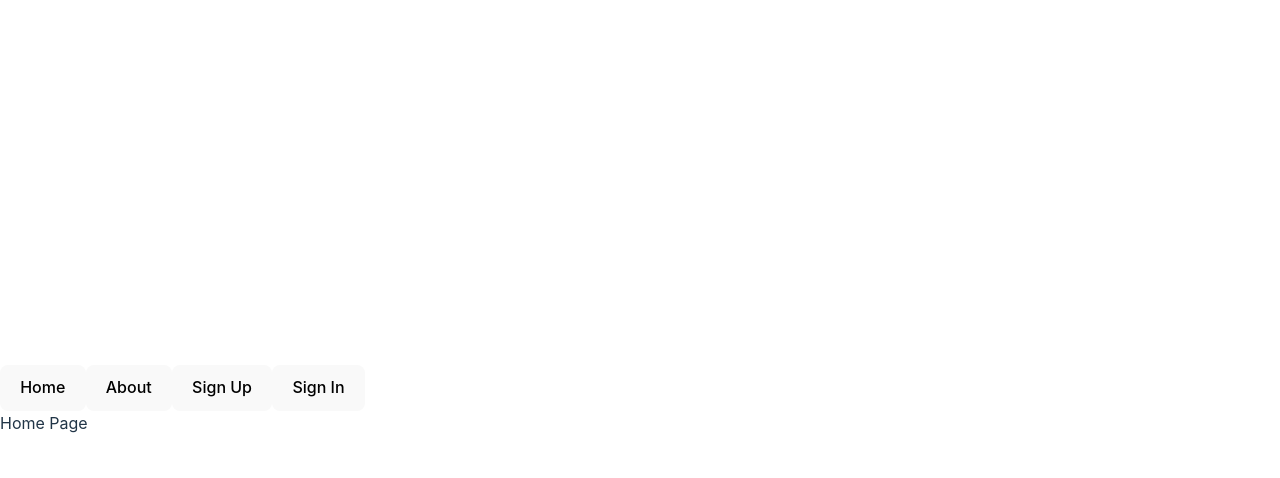
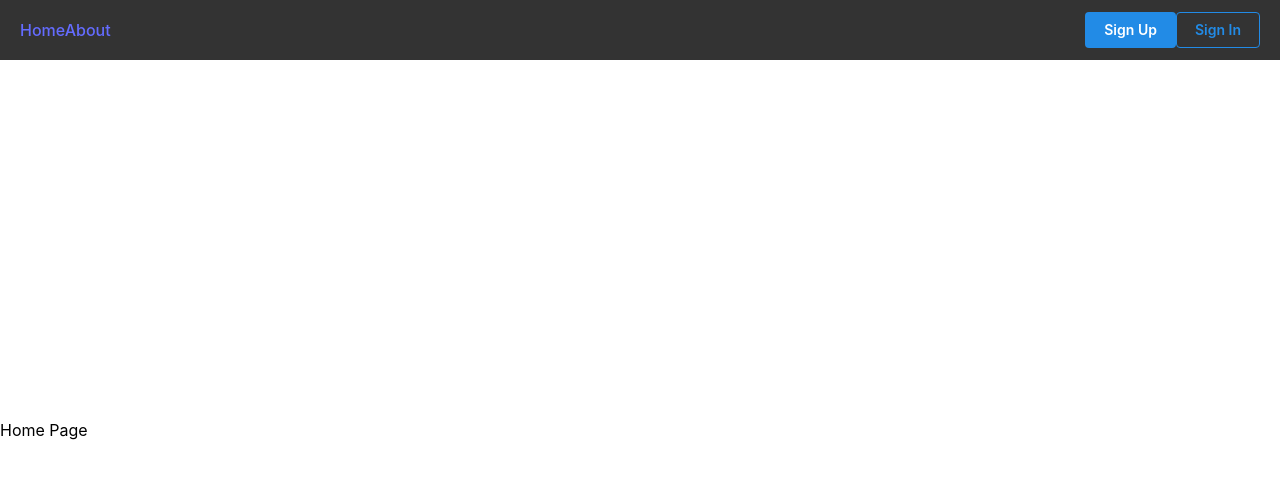
Before and after one commit to PonyTailExpress/retro-reel-frontend, a React (Vite) app: page / in a window 1280 px wide. Shown: the top 478 px of the page. Built offline with nearby package versions, Linux system fonts and the light colour scheme.

Commit message:
add navbar and auth context components

```diff
--- a/src/App.tsx
+++ b/src/App.tsx
@@ -1,33 +1,37 @@
 import React, { useState } from "react";
 import { BrowserRouter as Router, Route, Routes } from "react-router-dom";
-import Navbar from "./components/Navbar";
+import Navbar from "./components/navbar";
 import '@mantine/core/styles.css';
 import { MantineProvider } from '@mantine/core';
 
-const App: React.FC = () => {
-  // Authentication state
-  const [isLoggedIn, setIsLoggedIn] = useState(false);
-  const [user, setUser] = useState<{ name: string } | null>(null);
+// const App: React.FC = () => {
+//   // Authentication state
+//   const [isLoggedIn, setIsLoggedIn] = useState(false);
+//   const [user, setUser] = useState<{ name: string } | null>(null);
 
-  const logOutUser = () => {
-    setIsLoggedIn(false);
-    setUser(null);
-  };
+//   const logOutUser = () => {
+//     setIsLoggedIn(false);
+//     setUser(null);
+//   };
 
+
+
+function App() {
   return (
+    <MantineProvider>
       <Router>
-      {/* Pass authentication props to Navbar */}
-      <Navbar isLoggedIn={isLoggedIn} user={user} logOutUser={logOutUser} />
-
+        <Navbar />
+        <div style={{ paddingTop: "60px" }}> {/* Offset for fixed navbar */}
           <Routes>
             <Route path="/" element={<div>Home Page</div>} />
             <Route path="/about" element={<div>About Page</div>} />
-        <Route path="/projects" element={<div>Projects Page</div>} />
             <Route path="/signup" element={<div>Sign Up Page</div>} />
             <Route path="/login" element={<div>Sign In Page</div>} />
           </Routes>
+        </div>
       </Router>
+    </MantineProvider>
   );
-};
+}
 
 export default App;
--- /dev/null
+++ b/src/components/navbar.css
@@ -0,0 +1,195 @@
+/* General Navbar Styles */
+.navbar {
+    position: fixed;
+    width: 100%;
+    top: 0;
+    left: 0;
+    background-color: #333;
+    z-index: 1000;
+    padding: 10px 20px;
+    display: flex;
+    justify-content: space-between;
+    align-items: center;
+    box-sizing: border-box;
+    height: 60px;
+    /* Fixed height */
+    max-width: 100%;
+}
+
+.navbar-container {
+    display: flex;
+    justify-content: space-between;
+    align-items: center;
+    width: 100%;
+    max-width: 1200px;
+    /* Center content */
+    margin: 0 auto;
+}
+
+
+.bar {
+    width: 30px;
+    height: 3px;
+    background-color: white;
+    transition: transform 0.3s, opacity 0.3s;
+}
+
+.bar.open:nth-child(1) {
+    transform: rotate(45deg) translateY(6px);
+}
+
+.bar.open:nth-child(2) {
+    opacity: 0;
+}
+
+.bar.open:nth-child(3) {
+    transform: rotate(-45deg) translateY(-6px);
+}
+
+/* Navbar Tabs (Concerts & Artists) */
+.navbar-tabs {
+    display: flex;
+    gap: 30px;
+    flex-grow: 1;
+    justify-content: center;
+}
+
+.navbar-tab {
+    color: white;
+    text-decoration: none;
+    font-size: 16px;
+    font-weight: 600;
+    transition: color 0.3s;
+}
+
+.navbar-tab:hover {
+    color: #f0a500;
+}
+
+/* Sign In Button */
+.sign-in-btn {
+    background-color: #f0a500;
+    color: white;
+    border: none;
+    padding: 8px 15px;
+    border-radius: 4px;
+    font-size: 16px;
+    cursor: pointer;
+    transition: background-color 0.3s;
+    min-width: 100px;
+}
+
+.sign-in-btn:hover {
+    background-color: #d78f00;
+}
+
+/* Mobile and Desktop Menu (Dropdown list below the hamburger icon) */
+.mobile-menu {
+    position: absolute;
+    top: 60px;
+    /* Position it below the hamburger icon */
+    left: 0;
+    /* Align to the left side */
+    background-color: #333;
+    width: 28%;
+    /* Take up full width */
+    display: flex;
+    flex-direction: column;
+    align-items: flex-start;
+    justify-content: center;
+    transform: translateY(-100%);
+    transition: transform 0.3s ease-in-out;
+    box-sizing: border-box;
+    padding: 10px 0;
+    z-index: 999;
+    /* Ensure it's on top */
+    visibility: hidden;
+    /* Initially hidden */
+}
+
+.mobile-menu.open {
+    transform: translateY(0);
+    /* Slide it down */
+    visibility: visible;
+    /* Show when menu is open */
+}
+
+.mobile-menu-item {
+    color: white;
+    text-decoration: none;
+    font-size: 24px;
+    padding: 15px 30px;
+    width: 100%;
+    text-align: left;
+    transition: color 0.3s;
+}
+
+.mobile-menu-item:hover {
+    color: #f0a500;
+}
+
+/* Active Tab State */
+.navbar-tab.active {
+    color: #f0a500;
+    /* Highlight color for active tab */
+    border-bottom: 2px solid #f0a500;
+    /* Optional: Add a bottom border for emphasis */
+}
+
+/* Active State for Mobile Menu Items */
+.mobile-menu-item.active {
+    color: #f0a500;
+    /* Highlight color for active mobile menu item */
+    border-left: 2px solid #f0a500;
+    /* Optional: Add a left border for emphasis */
+    padding-left: 28px;
+    /* Adjust padding to account for the border */
+}
+
+/* Media Query for Mobile Devices */
+@media (max-width: 768px) {
+
+    /* Hide normal tabs and sign-in button on mobile */
+    .navbar-tabs {
+        display: none;
+        /* Hide the normal navbar tabs */
+    }
+
+    .sign-in-btn {
+        display: none;
+        /* Hide the Sign In button on mobile */
+    }
+
+    .navbar-container {
+        padding: 10px;
+        /* Add padding for mobile */
+    }
+
+    /* Show the mobile menu when hamburger icon is clicked */
+    .mobile-menu {
+        width: 100%;
+    }
+}
+
+/* Media Query for Larger Screens (Tablet to Desktop) */
+@media (min-width: 769px) and (max-width: 1200px) {
+    .navbar-tabs {
+        font-size: 18px;
+        /* Adjust font size for tablets */
+    }
+
+    .sign-in-btn {
+        min-width: 120px;
+        /* Increase width slightly on tablet */
+    }
+}
+
+/* Media Query for Desktops/Laptops */
+@media (max-width: 1200px) {
+
+    .navbar-tabs,
+    .sign-in-btn {
+        display: none;
+        /* Hide tabs and button */
+    }
+}
--- a/src/components/navbar.tsx
+++ b/src/components/navbar.tsx
@@ -1,41 +1,38 @@
 import { Link } from "react-router-dom";
+import { useContext } from "react";
+import { AuthContext } from "../context/auth.context";
+import { Button } from "@mantine/core";
+import "./navbar.css";
 
-interface NavbarProps {
-  isLoggedIn: boolean;
-  user: { name: string } | null;
-  logOutUser: () => void;
-}
+const Navbar = () => {
+  const { isLoggedIn, user, logOutUser } = useContext(AuthContext);
 
-const Navbar: React.FC<NavbarProps> = ({ isLoggedIn, user, logOutUser }) => {
   return (
-    <nav>
-      <Link to="/">
-        <button>Home</button>
-      </Link>
+    <nav className="navbar">
+      {/* Left side: Home */}
+      <div className="navbar-links">
+        <Link to="/">Home</Link>
+        <Link to="/about">About</Link>
+      </div>
 
-      <Link to="/about">
-        <button>About</button>
-      </Link>
-
-      {isLoggedIn ? (
+      {/* Right side: Auth Links */}
+      <div className="auth-buttons">
+        {isLoggedIn && user ? (
           <>
-          <Link to="/projects">
-            <button>Projects</button>
-          </Link>
-
-          <button onClick={logOutUser}>Logout</button>
-          <span>{user?.name}</span>
+            <Button variant="light" onClick={logOutUser}>Logout</Button>
+            <span className="user-name">{user.name}</span>
           </>
         ) : (
           <>
             <Link to="/signup">
-            <button>Sign Up</button>
+              <Button variant="filled">Sign Up</Button>
             </Link>
             <Link to="/login">
-            <button>Sign In</button>
+              <Button variant="outline">Sign In</Button>
             </Link>
           </>
         )}
+      </div>
     </nav>
   );
 };
--- /dev/null
+++ b/src/context/auth.context.tsx
@@ -0,0 +1,100 @@
+import React, { useState, useEffect, createContext } from "react";
+import axios from "axios";
+
+const API_URL = import.meta.env.VITE_API_URL;
+
+interface User {
+  _id: string;
+  name: string;
+  email: string;
+}
+
+interface AuthContextType {
+  isLoggedIn: boolean;
+  isLoading: boolean;
+  user: User | null;
+  storeToken: (token: string) => void;
+  authenticateUser: () => void;
+  logOutUser: () => void;
+  authError: string | null;
+}
+
+// Set default values for the context
+const AuthContext = createContext<AuthContextType>({
+  isLoggedIn: false,
+  isLoading: true,
+  user: null,
+  storeToken: () => {},
+  authenticateUser: () => {},
+  logOutUser: () => {},
+  authError: null,
+});
+
+function AuthProviderWrapper(props: React.PropsWithChildren<{}>) {
+  const [isLoggedIn, setIsLoggedIn] = useState(false);
+  const [isLoading, setIsLoading] = useState(true);
+  const [user, setUser] = useState<User | null>(null);
+  const [authError, setAuthError] = useState<string | null>(null);
+
+  const storeToken = (token: string) => {
+    localStorage.setItem("authToken", token);
+  };
+
+  const authenticateUser = () => {
+    const storedToken = localStorage.getItem("authToken");
+
+    if (storedToken) {
+      axios
+        .get(`${API_URL}/auth/verify`, {
+          headers: { Authorization: `Bearer ${storedToken}` },
+        })
+        .then((response) => {
+          const user = response.data as User;
+          setIsLoggedIn(true);
+          setUser(user);
+          setIsLoading(false);
+        })
+        .catch((error) => {
+          setAuthError(error?.response?.data?.message || "Authentication error");
+          setIsLoggedIn(false);
+          setUser(null);
+          setIsLoading(false);
+        });
+    } else {
+      setIsLoggedIn(false);
+      setUser(null);
+      setIsLoading(false);
+    }
+  };
+
+  const removeToken = () => {
+    localStorage.removeItem("authToken");
+  };
+
+  const logOutUser = () => {
+    removeToken();
+    authenticateUser();
+  };
+
+  useEffect(() => {
+    authenticateUser();
+  }, []);
+
+  return (
+    <AuthContext.Provider
+      value={{
+        isLoggedIn,
+        isLoading,
+        user,
+        storeToken,
+        authenticateUser,
+        logOutUser,
+        authError,
+      }}
+    >
+      {props.children}
+    </AuthContext.Provider>
+  );
+}
+
+export { AuthProviderWrapper, AuthContext };
```
Also changed, not shown: 1 other file (tests, documents, lock files or other folders). Lines whose indentation alone changed are shown as unchanged.
